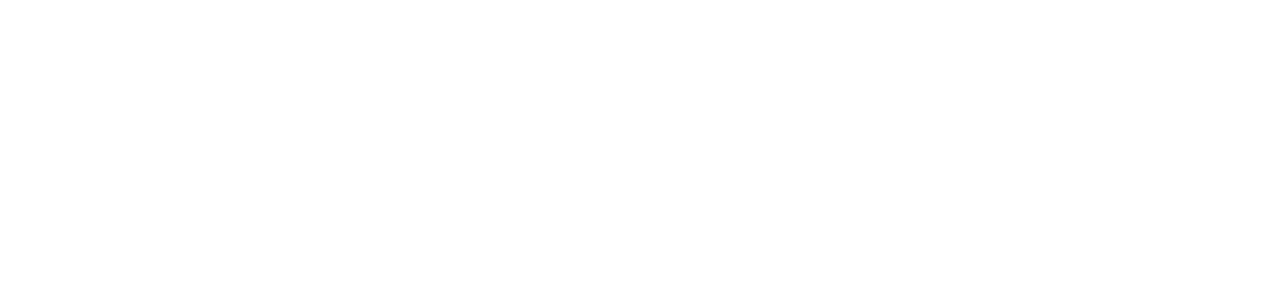
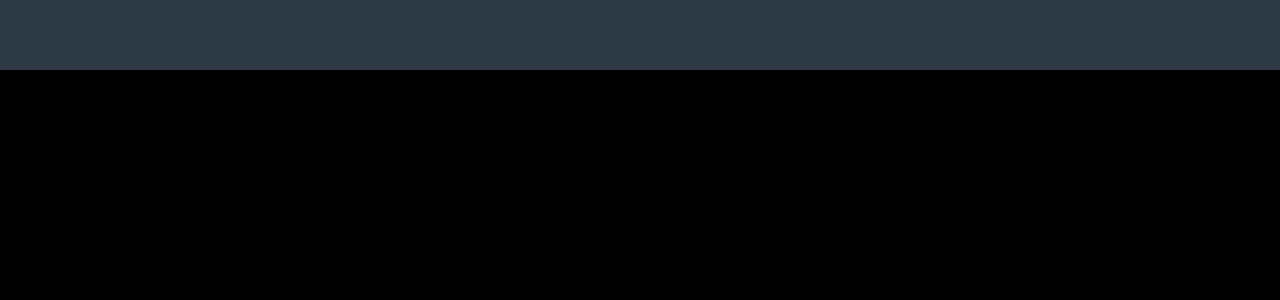
Before and after one commit to Fernweh99/vue-dischi, a Vue app: page / in a window 1280 px wide. Shown: the top 300 px of the page. Built offline with nearby package versions, Linux system fonts and the light colour scheme.

Commit message:
add BaseHeader

```diff
--- a/src/App.vue
+++ b/src/App.vue
@@ -1,14 +1,21 @@
 <template>
   <div>
-
+    <BaseHeader/>
+    <main>
+      <CdCardSection/>
+    </main>
   </div>
 </template>
 
 <script>
+import BaseHeader from "./components/BaseHeader.vue"
+import CdCardSection from "./components/CdCardSection.vue"
 
 export default {
   name: 'App',
   components: {
+    BaseHeader,
+    CdCardSection,
   }
 }
 </script>
--- /dev/null
+++ b/src/assets/scss/_generics.scss
@@ -0,0 +1,6 @@
+main {
+  background-color: #1E2D3B;
+}
+body {
+  background-color: #000;
+}
--- a/src/assets/scss/style.scss
+++ b/src/assets/scss/style.scss
@@ -1 +1,2 @@
 @import "~bootstrap/scss/bootstrap.scss";
+@import "generics.scss";
--- /dev/null
+++ b/src/components/BaseHeader.vue
@@ -0,0 +1,18 @@
+<template>
+  <header>
+
+  </header>
+</template>
+
+<script>
+export default {
+  name: "BaseHeader",
+}
+</script>
+
+<style lang="scss">
+  header {
+    background-color: #2D3A46;
+    height: 70px;
+  }
+</style>
--- /dev/null
+++ b/src/components/CdCardSection.vue
@@ -0,0 +1,18 @@
+<template>
+  <div class="section-cd-card-">
+    <div class="container">
+      <div class="row">
+      </div>
+    </div>
+  </div>
+</template>
+
+<script>
+export default {
+  name: "CdCardSection",
+}
+</script>
+
+<style>
+
+</style>
```
